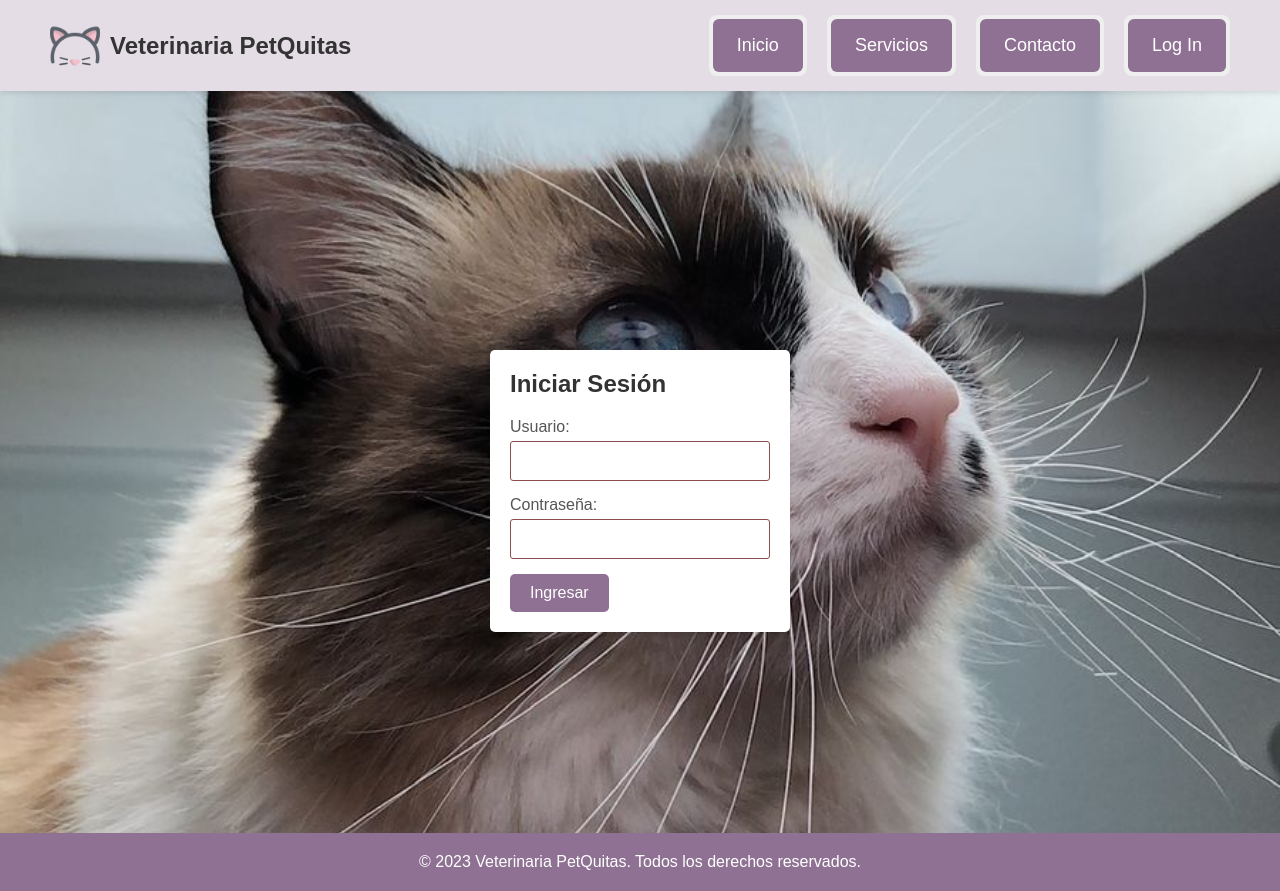
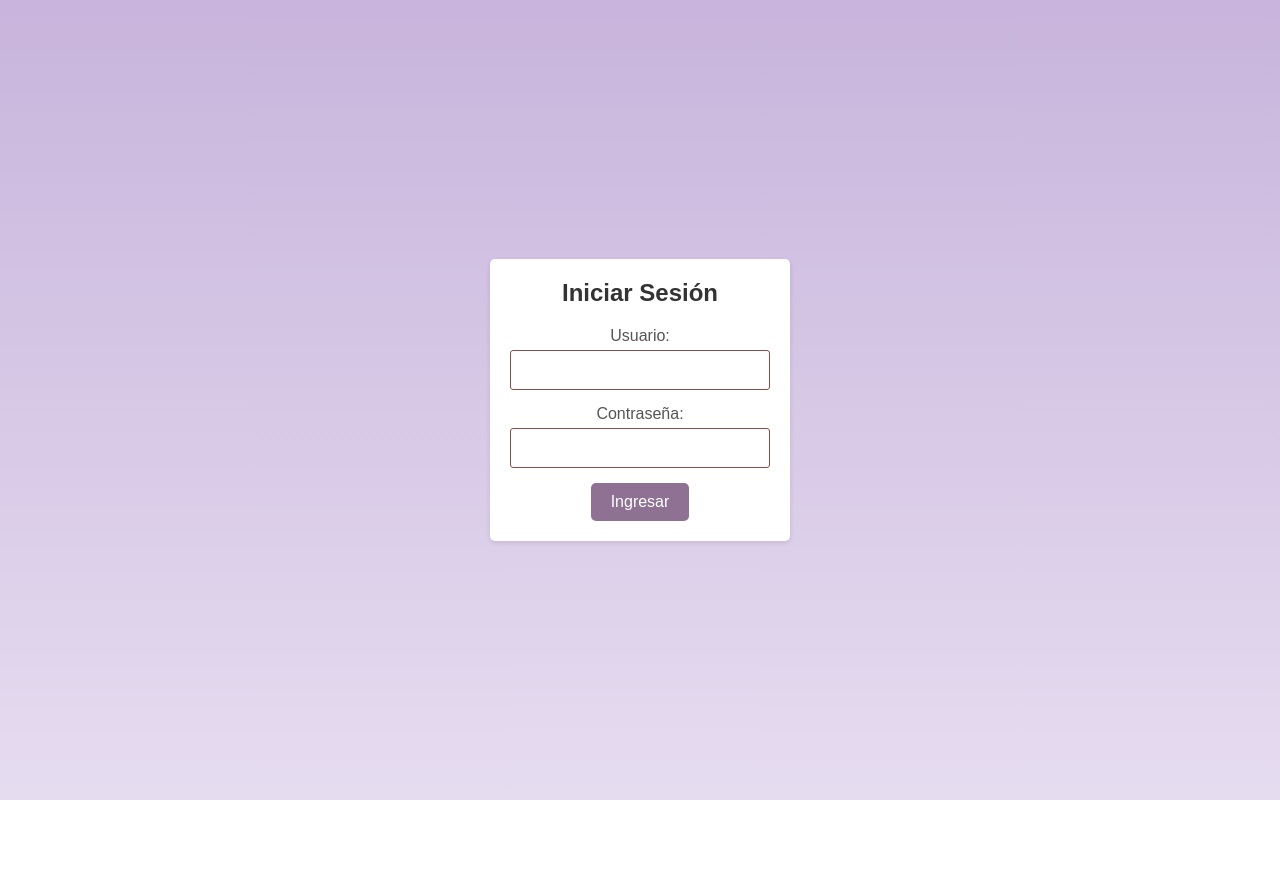
Before and after one commit to Sarapena02/Web_Desarrollo, a plain HTML site: page veterinaria/src/main/resources/templates/LogIn.html in a window 1280 px wide. After the commit the page ends 800 px from the top, so only its background shows below. Drawn offline with Linux system fonts and the light colour scheme; files whose address does not match are found by name.

Commit message:
Revert "Agregue foto en tabla de pacientes y estilos"

```diff
--- a/veterinaria/src/main/resources/static/login-styles.css
+++ b/veterinaria/src/main/resources/static/login-styles.css
@@ -8,119 +8,21 @@
 body {
     font-family: Arial, sans-serif;
     background-color: #f5f5f5;
-    color: #333;
-    background-image: url('jack.jpg');
-    background-size: cover;
-    background-position: center;
-    overflow: scroll;
-    position: relative;
-}
-body::before {
-    content: '';
-    top: 0;
-    left: 0;
-    width: 100%;
-    height: 100%;
-    background-color: rgba(123, 105, 167, 0.568);
-    z-index: -1;
-}
-header {
-    background-color: #e5dde6;
-    box-shadow: 0 2px 5px rgba(0, 0, 0, 0.1);
-    display: flex;
-    justify-content: space-between;
-    align-items: center;
-    padding: 15px 50px;
-}
-
-nav ul {
-    list-style: none;
-    display: flex;
-}
-
-nav ul li {
-    margin-right: 20px;
-}
-
-nav ul li a {
-    text-decoration: none;
-    color: #333;
-}
-
-.hero {
-    text-align: center;
-    padding: 100px 0;
-}
-
-.hero h2 {
-    font-size: 36px;
-    margin-bottom: 20px;
-}
-
-.logo {
-    display: flex;
-    align-items: center;
-    margin-right: 0; /* Empuja el logo hacia la izquierda */
-}
-
-.logo img {
-    width: 50px;
-    height: auto;
-    margin-right: 10px; /* Ajusta el espacio entre la imagen y el título */
-}
-
-.logo h1 {
-    font-size: 24px; /* Ajusta el tamaño del título */
-    color: #333;
-    margin: 0; /* Elimina el margen superior e inferior del título */
-}
-/* Cambie los botones que teniamos por button y les puse otro estilo */
-button {
-   border: 0;
-   background-image:inear-gradient(
-    150deg,
-    #8f7193,
-    #a788ab,
-    #c0a0c3,
-    #dfcae1);
-    border-radius: 8px;
-    color:#fff;
-    display: flex;
-    font-size: 18px;
-    padding: 4px;
-    cursor: pointer;
-    transition: .3s;
-    display:inline-flex;
-}
-button span{
-    background-color: #8f7193;
-    padding: 16px 24px;
-    border-radius: 6px;
-    transition: .3s;
-}
-
-button:hover span{
-    background: none;
-    color: #240229
-}
-button:active{
-    transform: scale(0.9);
-}
-
-
-.container {
     display: flex;
     justify-content: center;
     align-items: center;
-    min-height: 100vh;
+    height: 100vh;
+    margin: 0;
+    background: linear-gradient(rgb(200, 180, 220), rgb(230, 220, 240));
 }
 
-.login-form {
+.container {
     background-color: #fff;
     padding: 20px;
     border-radius: 5px;
     box-shadow: 0 2px 5px rgba(0, 0, 0, 0.1);
     width: 300px;
+    text-align: center;
 }
 
 .login-form h2 {
@@ -159,14 +61,3 @@ button:active{
 .login-button:hover {
     background-color: #555;
 }
-
-
-footer {
-    text-align: center;
-    padding: 20px;
-    background-color: #8f7193;
-    color: #fff;
-    position: absolute;
-    bottom: 0; /* Fijar el footer en la parte inferior */
-    width: 100%;
-}
--- a/veterinaria/src/main/resources/static/mostrarMascotas.css
+++ /dev/null
@@ -1,209 +0,0 @@
-/* Reset de estilos para todos los elementos */
-* {
-    margin: 0;
-    padding: 0;
-    box-sizing: border-box;
-}
-
-/* Estilos generales */
-body {
-    font-family: Arial, sans-serif;
-    background-color: #f5f5f5;
-    color: #333;
-    background-image: url('Muffy.jpg');
-    background-size: cover;
-    background-position: center;
-    overflow: scroll;
-    position: relative;
-}
-
-body::before {
-    content: '';
-    position: absolute;
-    top: 0;
-    left: 0;
-    width: 100%;
-    height: 100%;
-    background-color: rgba(123, 105, 167, 0.568);
-    z-index: -1;
-}
-
-/* Encabezado */
-header {
-    background-color: #e5dde6;
-    box-shadow: 0 2px 5px rgba(0, 0, 0, 0.1);
-    display: flex;
-    justify-content: space-between;
-    align-items: center;
-    padding: 15px 50px;
-}
-
-nav ul {
-    list-style: none;
-    display: flex;
-}
-
-nav ul li {
-    margin-right: 20px;
-}
-
-nav ul li a {
-    text-decoration: none;
-    color: #333;
-}
-
-/* Sección Hero */
-.hero {
-    text-align: center;
-    padding: 100px 0;
-}
-
-.hero h2 {
-    font-size: 36px;
-    margin-bottom: 20px;
-}
-
-/* Logo */
-.logo {
-    display: flex;
-    align-items: center;
-    margin-right: 0;
-}
-
-.logo img {
-    width: 50px;
-    height: auto;
-    margin-right: 10px;
-}
-
-.logo h1 {
-    font-size: 24px;
-    color: #333;
-    margin: 0;
-}
-button {
-    border: 0;
-    background-image:inear-gradient(
-     150deg,
-     #8f7193,
-     #a788ab,
-     #c0a0c3,
-     #dfcae1);
-     border-radius: 8px;
-     color:#fff;
-     display: flex;
-     font-size: 18px;
-     padding: 4px;
-     cursor: pointer;
-     transition: .3s;
-     display:inline-flex;
- }
- button span{
-     background-color: #8f7193;
-     padding: 16px 24px;
-     border-radius: 6px;
-     transition: .3s;
- }
-
- button:hover span{
-     background: none;
-     color: #240229
- }
- button:active{
-     transform: scale(0.9);
- }
-
-
-/* Contenedor de la tabla */
-.container {
-    display: flex;
-    justify-content: center;
-    align-items: center;
-    min-height: 100vh;/* Establece el alto mínimo del contenedor principal al 100% del alto de la ventana */
-}
-
-/* Contenedor de la tabla */
-.table-container {
-    width: 80%;
-    height: 100%; /* Cambio importante para ocupar todo el espacio vertical disponible */
-    padding: 2rem;
-    background-color: rgba(255, 255, 255, 0.9);
-    border-radius: 10px;
-    box-shadow: 0 4px 8px rgba(0, 0, 0, 0.1);
-    flex: 1; /* Hace que este contenedor ocupe todo el espacio restante */
-    margin: 2rem auto; /* Añade un poco más de margen para separar del borde de la ventana */
-    padding: 2rem; /* Agrega relleno para separar el contenido del contenedor */
-    background-color: rgba(255, 255, 255, 0.9); /* Cambia el fondo a una versión más transparente */
-    border-radius: 10px; /* Agrega bordes redondeados al contenedor */
-    box-shadow: 0 4px 8px rgba(0, 0, 0, 0.1);
-}
-/* Tabla */
-.table {
-    width: 100%;
-    margin: 0 auto;
-    margin-bottom: 1rem;
-    border-collapse: collapse;
-    border: 1px solid #000000;
-    border-radius: 10px;
-    overflow: hidden;
-    table-layout: fixed;
-    transition: background-color 0.3s, transform 0.2s;
-    background-color:#e5dde6;
-}
-
-.table th, .table td {
-    padding: 1rem;
-    text-align: center;
-    border: 1px solid #020202;
-    white-space: nowrap;
-    overflow: hidden;
-    text-overflow: ellipsis;
-    transition: background-color 0.3s;
-}
-
-.table th {
-    background-color: #dfcae1;
-    font-weight: bold;
-    color: #333;
-    transition: background-color 0.3s;
-}
-
-.table tbody tr:nth-of-type(even) {
-    background-color: #c0a0c3;
-    transition: background-color 0.3s;
-}
-
-.table tbody tr:hover {
-    background-color: #a788ab;
-    transform: scale(1.02);
-}
-
-.table img {
-    max-width: 50px;
-    max-height: 50px;
-    border-radius: 50%;
-    box-shadow: 0 2px 4px rgba(0, 0, 0, 0.1);
-    transition: transform 0.2s;
-}
-
-.table tbody tr:hover img {
-    transform: scale(1.1);
-}
-
-
-.table img {
-    max-width: 60px;
-    max-height: 60px;
-    display: block;
-    margin: 0 auto;
-    border-radius: 50%;
-    box-shadow: 0 2px 4px rgba(0, 0, 0, 0.1);
-}
-
-/* Pie de página */
-footer {
-    text-align: center;
-    padding: 20px;
-    background-color: #8f7193;
-    color: #fff;
-}
--- a/veterinaria/src/main/resources/templates/LogIn.html
+++ b/veterinaria/src/main/resources/templates/LogIn.html
@@ -9,21 +9,6 @@
     <title>Iniciar Sesión</title>
 </head>
 <body>
-    <header>
-        <div class="logo">
-            <img src="/icon.png" alt="Logo de la veterinaria">
-            <h1>Veterinaria PetQuitas</h1>
-        </div>
-        <nav>
-            <ul>
-                <li><button href="#inicio" ><span>Inicio</span></button></li>
-                <li><button href="#servicios" ><span>Servicios</span></button></li>
-                <li><button href="#contacto" ><span>Contacto</span></button></li>
-                <a href="/LogIn"><button><span>Log In</span></button></a>
-            </ul>
-        </nav>
-    </header>
-
     <div class="container">
         <div class="login-container">
             <form id="login-form" class="login-form" method="post">
@@ -36,10 +21,5 @@
             </form>
         </div>
     </div>
-
-    <footer>
-        <p>&copy; 2023 Veterinaria PetQuitas. Todos los derechos reservados.</p>
-    </footer>
-
 </body>
 </html>
```
Also changed, not shown: veterinaria/src/main/resources/templates/buscarMascota.html (+3 -1 lines), veterinaria/src/main/resources/templates/mostrarMascotas.html (+1 -24 lines), veterinaria/src/main/resources/static/Muffy.jpg (deleted), 10 other files.
